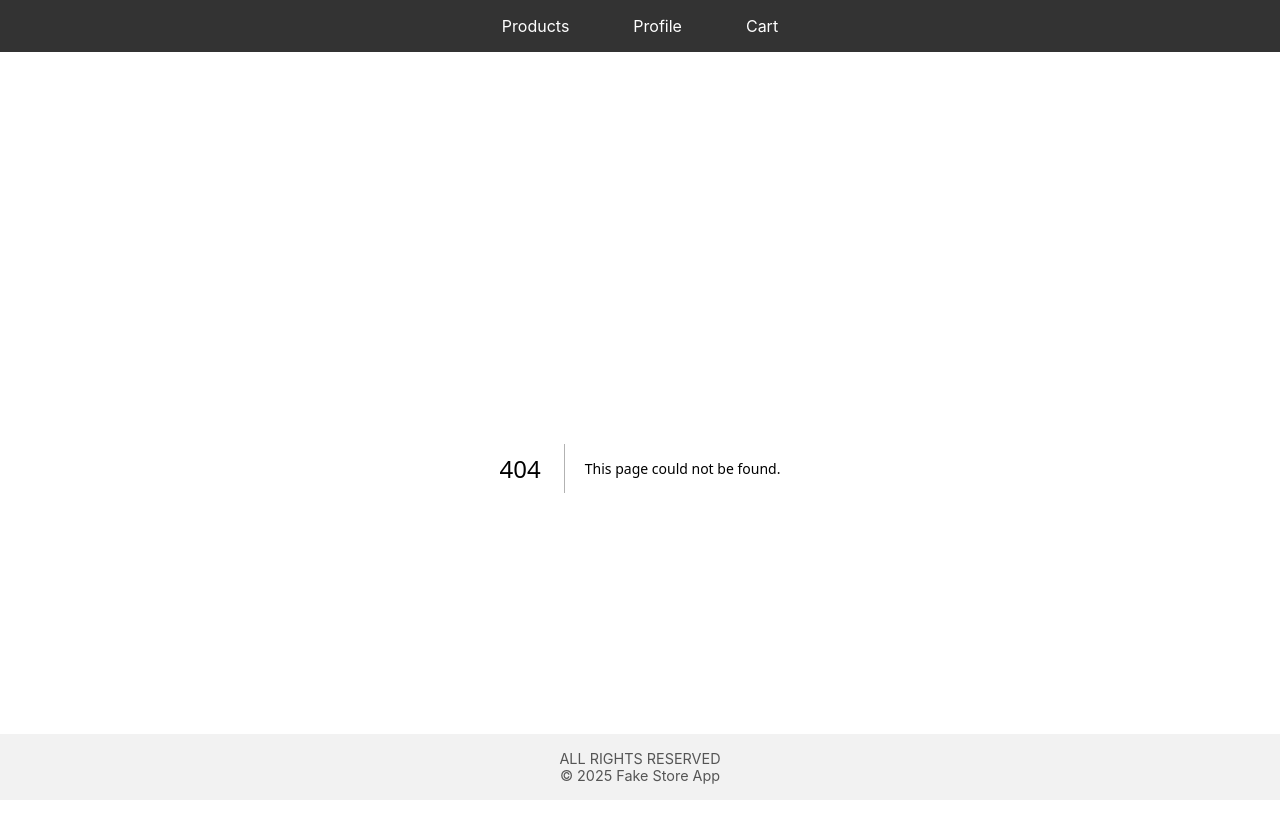
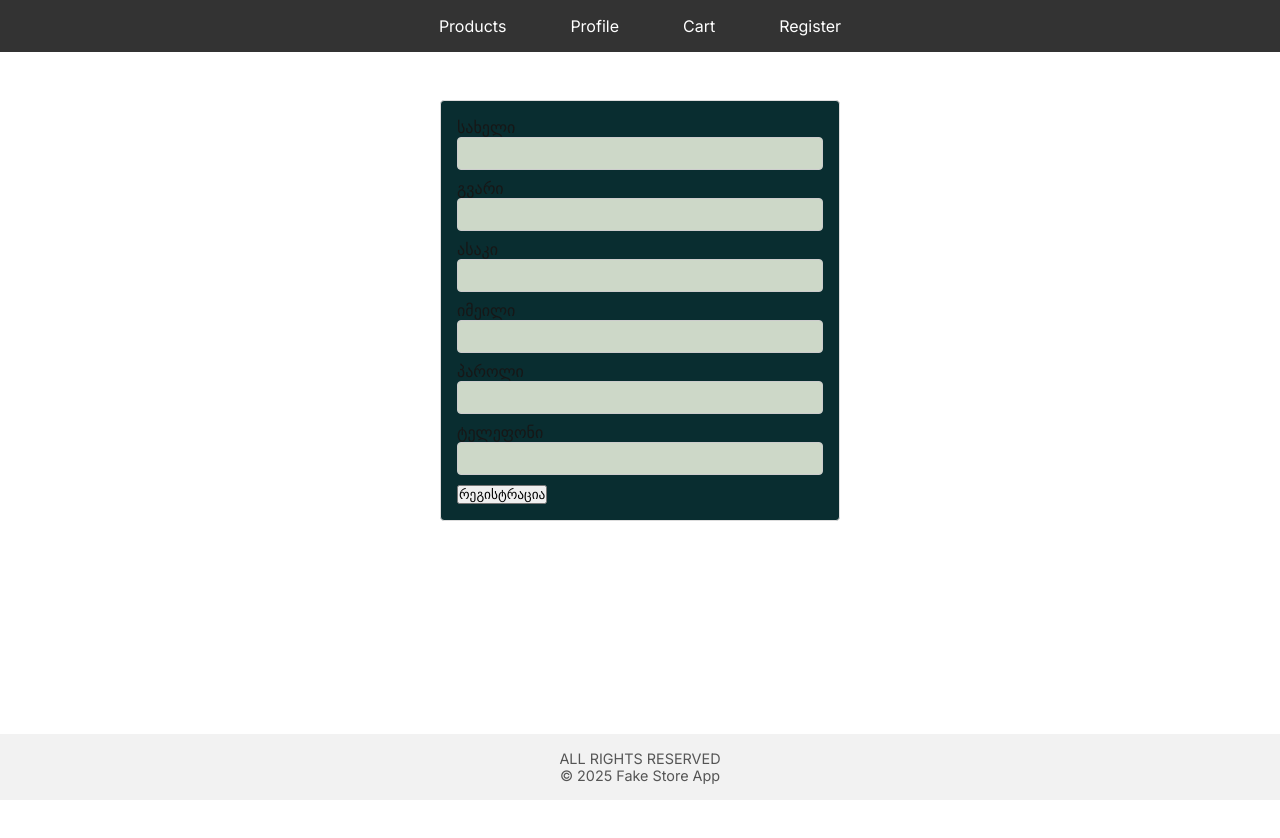
Before and after one commit to lasha2/fake-store-app, a Next.js app: page /RegisterForm in a window 1280 px wide. Before the commit this address had no page. Shown: the top 838 px of the page. After the commit the page ends 800 px from the top, so only its background shows below. Built offline with nearby package versions, Linux system fonts and the light colour scheme.

Commit message:
added registration form

```diff
--- a/package.json
+++ b/package.json
@@ -9,8 +9,12 @@
     "lint": "next lint"
   },
   "dependencies": {
+    "@hookform/resolvers": "^5.0.1",
+    "axios": "^1.9.0",
+    "next": "15.3.2",
     "react": "^19.0.0",
     "react-dom": "^19.0.0",
-    "next": "15.3.2"
+    "react-hook-form": "^7.56.4",
+    "yup": "^1.6.1"
   }
 }
--- /dev/null
+++ b/src/app/RegisterForm/page.jsx
@@ -0,0 +1,142 @@
+"use client";
+
+import React from "react";
+import { useForm } from "react-hook-form";
+import { yupResolver } from "@hookform/resolvers/yup";
+import * as yup from "yup";
+import styles from "./page.module.css";
+
+const schema = yup.object({
+  firstName: yup
+    .string()
+    .required("სავალდებულოა")
+    .matches(/^[A-Za-z]+$/, "მხოლოდ ასოები")
+    .min(4, "მინ.4")
+    .max(20, "მაქს.20"),
+  lastName: yup
+    .string()
+    .required("სავალდებულოა")
+    .matches(/^[A-Za-z]+$/, "მხოლოდ ასოები")
+    .min(4, "მინ.4")
+    .max(20, "მაქს.20"),
+  age: yup
+    .number()
+    .typeError("უნდა იყოს მხოლოდ ციფრები")
+    .required("სავალდებულოა")
+    .min(13, "მინ.13")
+    .max(120, "მაქს.120"),
+  email: yup.string().required("სავალდებულოა").email("არასწორი ფორმატი"),
+  password: yup
+    .string()
+    .required("სავალდებულოა")
+    .min(6, "მინ.6")
+    .max(12, "მაქს.12")
+    .matches(/[A-Z]/, "საჭიროა, მინიმუმ ერთი მაღალი რეგისტრი")
+    .matches(/[a-z]/, "საჭიროა, მინიმუმ ერთი დაბალი რეგისტრი")
+    .matches(/\d/, "1 ციფრი"),
+  phone: yup
+    .string()
+    .required("სავალდებულოა")
+    .matches(/^\d+$/, "მხოლოდ ციფრები")
+    .min(10, "მინ.10")
+    .max(100, "მაქს.100"),
+});
+
+export default function RegistrationForm() {
+  const {
+    register,
+    handleSubmit,
+    formState: { errors, isSubmitSuccessful },
+    reset,
+  } = useForm({ resolver: yupResolver(schema) });
+
+  const onSubmit = async (data) => {
+    try {
+      await fetch("https://jsonplaceholder.typicode.com/users", {
+        method: "POST",
+        headers: { "Content-Type": "application/json" },
+        body: JSON.stringify(data),
+      });
+      reset();
+      alert("რეგისტრაცია წარმატებით დასრულდა");
+    } catch {
+      alert("ვერ მოხდა რეგისტრაცია");
+    }
+  };
+
+  return (
+    <div className={styles.container}>
+      <form onSubmit={handleSubmit(onSubmit)} noValidate>
+        <div className={styles.field}>
+          <label>
+            სახელი
+            <input {...register("firstName")} />
+          </label>
+          {errors.firstName && (
+            <div className={styles.error}>{errors.firstName.message}</div>
+          )}
+        </div>
+
+        <div className={styles.field}>
+          <label>
+            გვარი
+            <input {...register("lastName")} />
+          </label>
+          {errors.lastName && (
+            <div className={styles.error}>{errors.lastName.message}</div>
+          )}
+        </div>
+
+        <div className={styles.field}>
+          <label>
+            ასაკი
+            <input type="number" {...register("age")} />
+          </label>
+          {errors.age && (
+            <div className={styles.error}>{errors.age.message}</div>
+          )}
+        </div>
+
+        <div className={styles.field}>
+          <label>
+            იმეილი
+            <input type="email" {...register("email")} autoComplete="yes" />
+          </label>
+          {errors.email && (
+            <div className={styles.error}>{errors.email.message}</div>
+          )}
+        </div>
+
+        <div className={styles.field}>
+          <label>
+            პაროლი
+            <input type="password" {...register("password")} />
+          </label>
+          {errors.password && (
+            <div className={styles.error}>{errors.password.message}</div>
+          )}
+        </div>
+
+        <div className={styles.field}>
+          <label>
+            ტელეფონი
+            <input {...register("phone")} autoComplete="yes" />
+          </label>
+          {errors.phone && (
+            <div className={styles.error}>{errors.phone.message}</div>
+          )}
+        </div>
+
+        <button type="submit">რეგისტრაცია</button>
+
+        {isSubmitSuccessful && (
+          <p
+            style={{ textAlign: "center", marginTop: "1rem", color: "#28a745" }}
+          >
+            წარმატებით გაიგზავნა!
+          </p>
+        )}
+      </form>
+    </div>
+  );
+}
--- /dev/null
+++ b/src/app/RegisterForm/page.module.css
@@ -0,0 +1,52 @@
+.container {
+  max-width: 400px;
+  margin: 2rem auto;
+  padding: 1rem;
+  background: #092d30;
+  border: 1px solid #ddd;
+  border-radius: 4px;
+}
+
+.input {
+  margin-bottom: 1rem;
+  background-color: #fff;
+}
+
+.field label {
+  display: block;
+  margin-bottom: 0.5rem;
+  font-weight: 500;
+}
+
+.field input {
+  width: 100%;
+  padding: 0.5rem;
+  border: 1px solid #ccc;
+  border-radius: 4px;
+  background-color: rgb(205, 216, 200);
+  color:#3f5166;
+}
+
+.error {
+  color: #e74c3c;
+  font-size: 0.85rem;
+  margin-top: 0.25rem;
+}
+
+.button {
+  width: 100%;
+  padding: 0.75rem;
+  background: #3f5166;
+  color: #fff;
+  border: none;
+  border-radius: 4px;
+  cursor: pointer;
+}
+
+.button:disabled {
+  border-radius: 5px;
+  padding-left: 5px;
+  padding-right: 5px;
+  background: #aaa;
+  cursor: not-allowed;
+}
--- a/src/app/components/NavBar.js
+++ b/src/app/components/NavBar.js
@@ -15,6 +15,9 @@ export function NavBar() {
         <li>
           <Link href="/cart">Cart</Link>
         </li>
+         <li>
+          <Link href="/RegisterForm">Register</Link>
+        </li>
       </ul>
     </nav>
   );
--- a/src/app/globals.css
+++ b/src/app/globals.css
@@ -1,3 +1,4 @@
+@import url("https://fonts.googleapis.com/css?family=Inter:400,600&display=swap");
 :root {
   --background: #ffffff;
   --foreground: #171717;
@@ -41,7 +42,7 @@ a {
   }
 }
 
-@import url("https://fonts.googleapis.com/css?family=Inter:400,600&display=swap");
+
 html,
 body {
   margin: 0;
```
Also changed, not shown: 1 other file (tests, documents, lock files or other folders).
